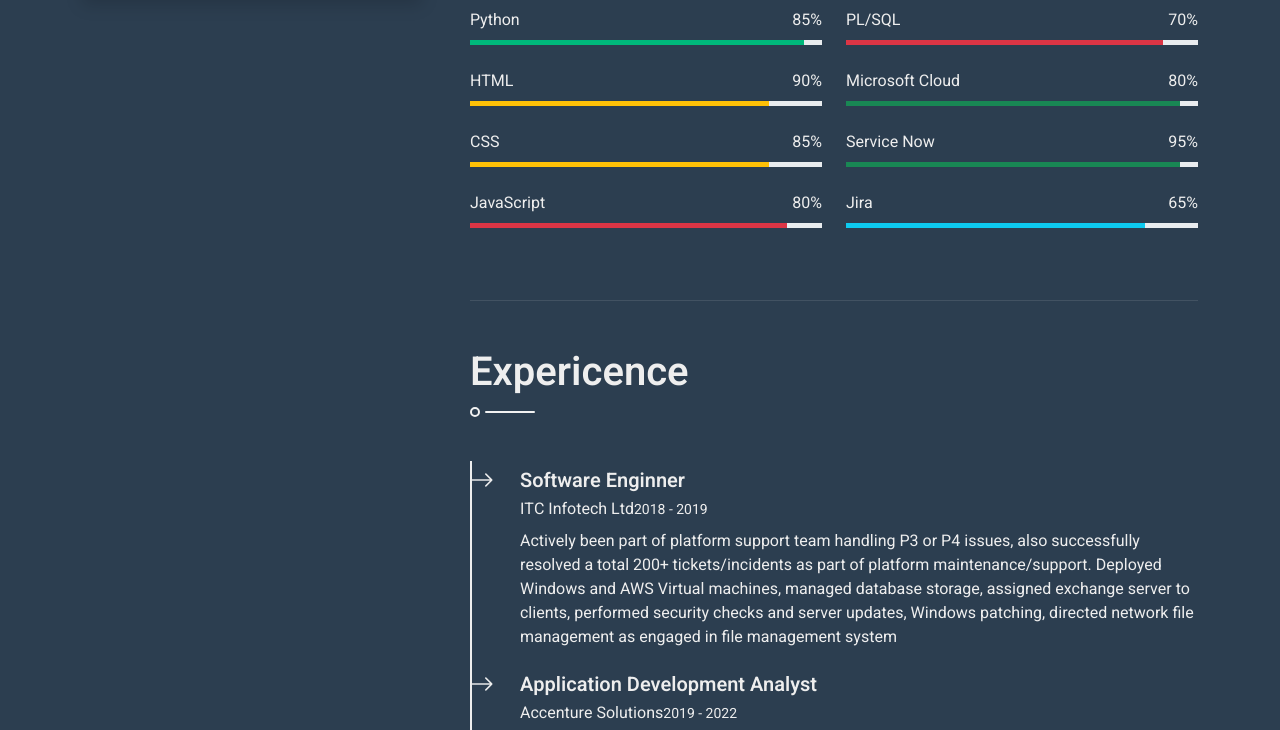
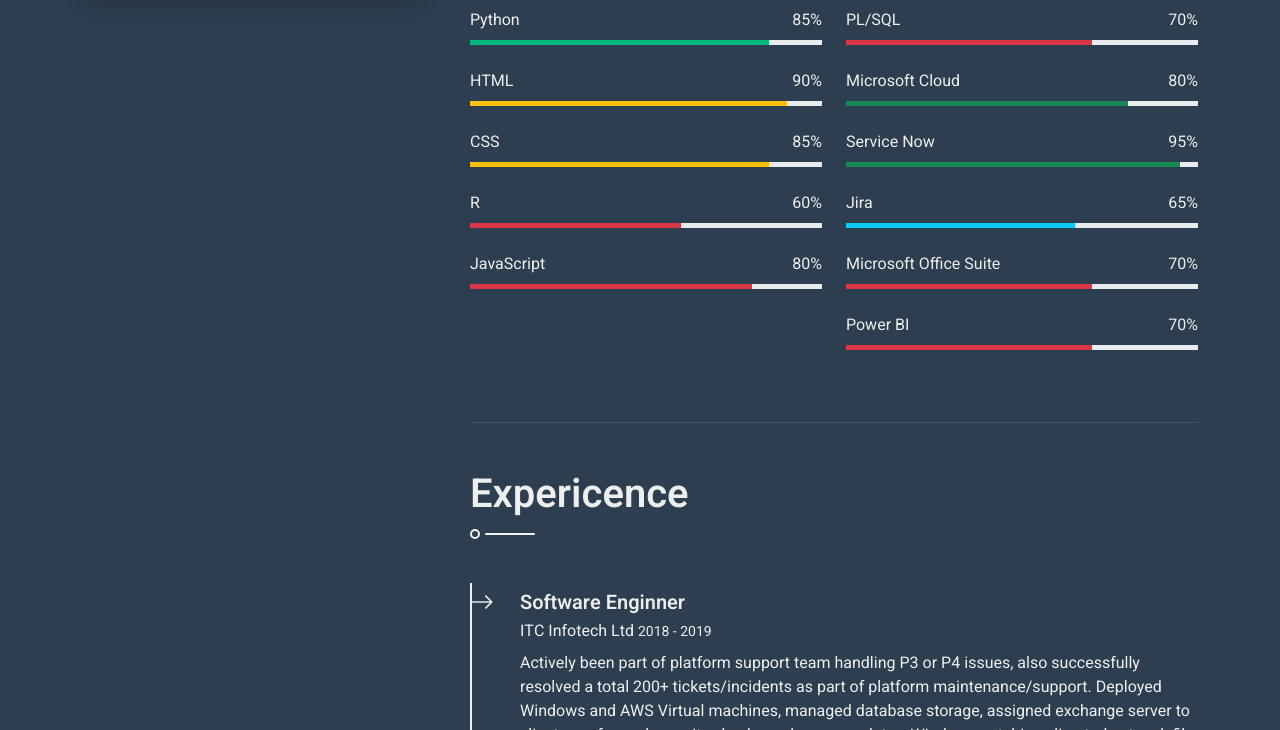
Before and after one commit to AdityaKutre/Portfolio_Website_Host, a plain HTML site: page index.html in a window 1280 px wide. Shown: the part 803-1533 px from the top of the page. Drawn offline with nearby package versions, Linux system fonts and the light colour scheme.

Commit message:
New_Changes

```diff
--- a/index.html
+++ b/index.html
@@ -48,16 +48,14 @@
                         <h1 class="text-primary mt-2">Aditya Ramchandra Kutre</h1>
                         <div class="mb-4" style="height: 22px;">
                             <h4 class="typed-text-output d-inline-block text-light"></h4>
-                            <div class="typed-text d-none">Python Developer, Dev-Ops Enginner, Application Developer, SAP Commission Consultant</div>
+                            <div class="typed-text d-none">Python Developer, Power BI, Dev-Ops Engineer, Application Developer, SAP Commission Consultant</div>
                         </div>
                         <div class="d-flex justify-content-center mt-auto mb-3">
-                            <a class="btn btn-secondary btn-square mx-1" href="#"><i class="fab fa-twitter"></i></a>
-                            <a class="btn btn-secondary btn-square mx-1" href="#"><i class="fab fa-facebook-f"></i></a>
-                            <a class="btn btn-secondary btn-square mx-1" href="#"><i class="fab fa-linkedin-in"></i></a>
+                            <a class="btn btn-secondary btn-square mx-1" href="https://www.linkedin.com/in/aditya-kutre-906a24131" target="_blank"><i class="fab fa-linkedin-in"></i></a>
                         </div>
                         <div class="d-flex align-items-end justify-content-between border-top">
                             <a href="img/Aditya_Ramchandra_Kutre_IIT_Chicago.pdf" download="Aditya_Ramchandra_Kutre_IIT_Chicago.pdf" target="_blank" class="btn w-50 border-end" onclick="return confirmDownload()">Download CV</a>
-                            <a href="akutre@hawk.iit.edu" class="btn w-50 btn-scroll">Contact Me</a>
+                            <a href="mailto:akutre@hawk.iit.edu" class="btn w-50 btn-scroll">Contact Me</a>
                         </div>
                         <script>
                             function confirmDownload() {
@@ -139,7 +137,7 @@
                                         <p class="mb-2">85%</p>
                                     </div>
                                     <div class="progress">
-                                        <div class="progress-bar bg-primary" role="progressbar" aria-valuenow="95" aria-valuemin="0" aria-valuemax="100"></div>
+                                        <div class="progress-bar bg-primary" role="progressbar" aria-valuenow="85" aria-valuemin="0" aria-valuemax="100"></div>
                                     </div>
                                 </div>
                                 <div class="skill mb-4">
@@ -148,7 +146,7 @@
                                         <p class="mb-2">90%</p>
                                     </div>
                                     <div class="progress">
-                                        <div class="progress-bar bg-warning" role="progressbar" aria-valuenow="85" aria-valuemin="0" aria-valuemax="100"></div>
+                                        <div class="progress-bar bg-warning" role="progressbar" aria-valuenow="90" aria-valuemin="0" aria-valuemax="100"></div>
                                     </div>
                                 </div>
                                 <div class="skill mb-4">
@@ -162,11 +160,20 @@
                                 </div>
                                 <div class="skill mb-4">
                                     <div class="d-flex justify-content-between">
+                                        <p class="mb-2">R</p>
+                                        <p class="mb-2">60%</p>
+                                    </div>
+                                    <div class="progress">
+                                        <div class="progress-bar bg-danger" role="progressbar" aria-valuenow="60" aria-valuemin="0" aria-valuemax="100"></div>
+                                    </div>
+                                </div>
+                                <div class="skill mb-4">
+                                    <div class="d-flex justify-content-between">
                                         <p class="mb-2">JavaScript</p>
                                         <p class="mb-2">80%</p>
                                     </div>
                                     <div class="progress">
-                                        <div class="progress-bar bg-danger" role="progressbar" aria-valuenow="90" aria-valuemin="0" aria-valuemax="100"></div>
+                                        <div class="progress-bar bg-danger" role="progressbar" aria-valuenow="80" aria-valuemin="0" aria-valuemax="100"></div>
                                     </div>
                                 </div>
                             </div>
@@ -177,7 +184,7 @@
                                         <p class="mb-2">70%</p>
                                     </div>
                                     <div class="progress">
-                                        <div class="progress-bar bg-danger" role="progressbar" aria-valuenow="90" aria-valuemin="0" aria-valuemax="100"></div>
+                                        <div class="progress-bar bg-danger" role="progressbar" aria-valuenow="70" aria-valuemin="0" aria-valuemax="100"></div>
                                     </div>
                                 </div>
                                 <div class="skill mb-4">
@@ -186,7 +193,7 @@
                                         <p class="mb-2">80%</p>
                                     </div>
                                     <div class="progress">
-                                        <div class="progress-bar bg-success" role="progressbar" aria-valuenow="95" aria-valuemin="0" aria-valuemax="100"></div>
+                                        <div class="progress-bar bg-success" role="progressbar" aria-valuenow="80" aria-valuemin="0" aria-valuemax="100"></div>
                                     </div>
                                 </div>
                                 <div class="skill mb-4">
@@ -204,7 +211,25 @@
                                         <p class="mb-2">65%</p>
                                     </div>
                                     <div class="progress">
-                                        <div class="progress-bar bg-info" role="progressbar" aria-valuenow="85" aria-valuemin="0" aria-valuemax="100"></div>
+                                        <div class="progress-bar bg-info" role="progressbar" aria-valuenow="65" aria-valuemin="0" aria-valuemax="100"></div>
+                                    </div>
+                                </div>
+                                <div class="skill mb-4">
+                                    <div class="d-flex justify-content-between">
+                                        <p class="mb-2">Microsoft Office Suite</p>
+                                        <p class="mb-2">70%</p>
+                                    </div>
+                                    <div class="progress">
+                                        <div class="progress-bar bg-danger" role="progressbar" aria-valuenow="70" aria-valuemin="0" aria-valuemax="100"></div>
+                                    </div>
+                                </div>
+                                <div class="skill mb-4">
+                                    <div class="d-flex justify-content-between">
+                                        <p class="mb-2">Power BI</p>
+                                        <p class="mb-2">70%</p>
+                                    </div>
+                                    <div class="progress">
+                                        <div class="progress-bar bg-danger" role="progressbar" aria-valuenow="70" aria-valuemin="0" aria-valuemax="100"></div>
                                     </div>
                                 </div>
                             </div>
@@ -219,20 +244,21 @@
                             <div class="position-relative mb-4">
                                 <span class="bi bi-arrow-right fs-4 text-light position-absolute" style="top: -5px; left: -50px;"></span>
                                 <h5 class="mb-1">Software Enginner</h5>
-                                <p class="mb-2">ITC Infotech Ltd<small>2018 - 2019</small></p>
+                                <p class="mb-2">ITC Infotech Ltd <small>2018 - 2019</small></p>
                                 <p>Actively been part of platform support team handling P3 or P4 issues, also successfully resolved a total 200+ tickets/incidents as part of platform maintenance/support. Deployed Windows and AWS Virtual machines, managed database storage, assigned exchange server to clients, performed security checks and server updates, Windows patching, directed network file management as engaged in file management system</p>
                             </div>
                             <div class="position-relative mb-4">
                                 <span class="bi bi-arrow-right fs-4 text-light position-absolute" style="top: -5px; left: -50px;"></span>
                                 <h5 class="mb-1">Application Development Analyst</h5>
-                                <p class="mb-2">Accenture Solutions<small>2019 - 2022</small></p>
+                                <p class="mb-2">Accenture Solutions <small>2019 - 2022</small></p>
                                 <p>Involved in Software Application Development, Application Enhancement, Application Maintenance, and support on SAP Callidus Commission Cloud and Informatica PowerCenter as part of integration tool. Provided resolution to critical issues bringing down the commission issue to be reduced 40% and increasing the productivity rate by 15%. Redesigned commission rules improving the payoff efficiency by 20%</p>
                             </div>
                             <div class="position-relative mb-4">
                                 <span class="bi bi-arrow-right fs-4 text-light position-absolute" style="top: -5px; left: -50px;"></span>
                                 <h5 class="mb-1">Associate - Projects</h5>
-                                <p class="mb-2">Congnizant Technology Solutions<small>2022 - 2023</small></p>
-                                <p>Worked on report development as part of SAP crystal report designer handling the report designing, user acceptance testing, production deployment and procedure development helping the business to publish the report in more agile and timely manner reducing the payout delay by 45%. Improved the report publication by 25%, boosting the payout accuracy by 40%. Operating business routine updated with most recent data reducing commission data critical issues by 30%</p>
+                                <p class="mb-2">Congnizant Technology Solutions <small>2022 - 2023</small></p>
+                                <p>Developed a predictive model using Python to analyze healthcare claims data further utilized Power BI to create interactive dashboards for summarizing results. Also presented findings to a team, demonstrating effective communication skills.Conducted statistical analysis on clinical data to identify process improvement opportunities. Implemented R for statistical modeling and presented actionable insights to clients.
+                                    </p>
                             </div>
                         </div>
                     </section>
@@ -274,7 +300,7 @@
                     </section>
                     <!-- Services End -->
 
-                    <!-- Portfolio Start -->
+                    <!-- Portfolio
                     <section class="py-5 border-bottom wow fadeInUp" data-wow-delay="0.1s">
                         <h1 class="title pb-3 mb-5">Portfolio</h1>
                         <div class="row">
@@ -333,7 +359,7 @@
                             </div>
                         </div>
                     </section>
-                    <!-- Portfolio End -->
+                 Portfolio End -->
 
                     <!-- Testimonial Start -->
                     <section class="py-5 border-bottom wow fadeInUp" data-wow-delay="0.1s">
@@ -378,7 +404,7 @@
                     </section>
                     <!-- Testimonial End -->
 
-                    <!-- Contact Start -->
+                    <!-- Contact Start
                     <section class="py-5 wow fadeInUp" data-wow-delay="0.1s" id="contact">
                         <h1 class="title pb-3 mb-5">Contact Me</h1>
 						<p class="mb-4">The contact form is currently inactive. Get a functional and working contact form with Ajax & PHP in a few minutes. Just copy and paste the files, add a little code and you're done. <a href="https://htmlcodex.com/contact-form">Download Now</a></p>
@@ -414,7 +440,7 @@
                             </div>
                         </form>
                     </section>
-                    <!-- Contact End -->
+                    Contact End -->
 
                     <!-- Footer Start -->
                         </div>
```
